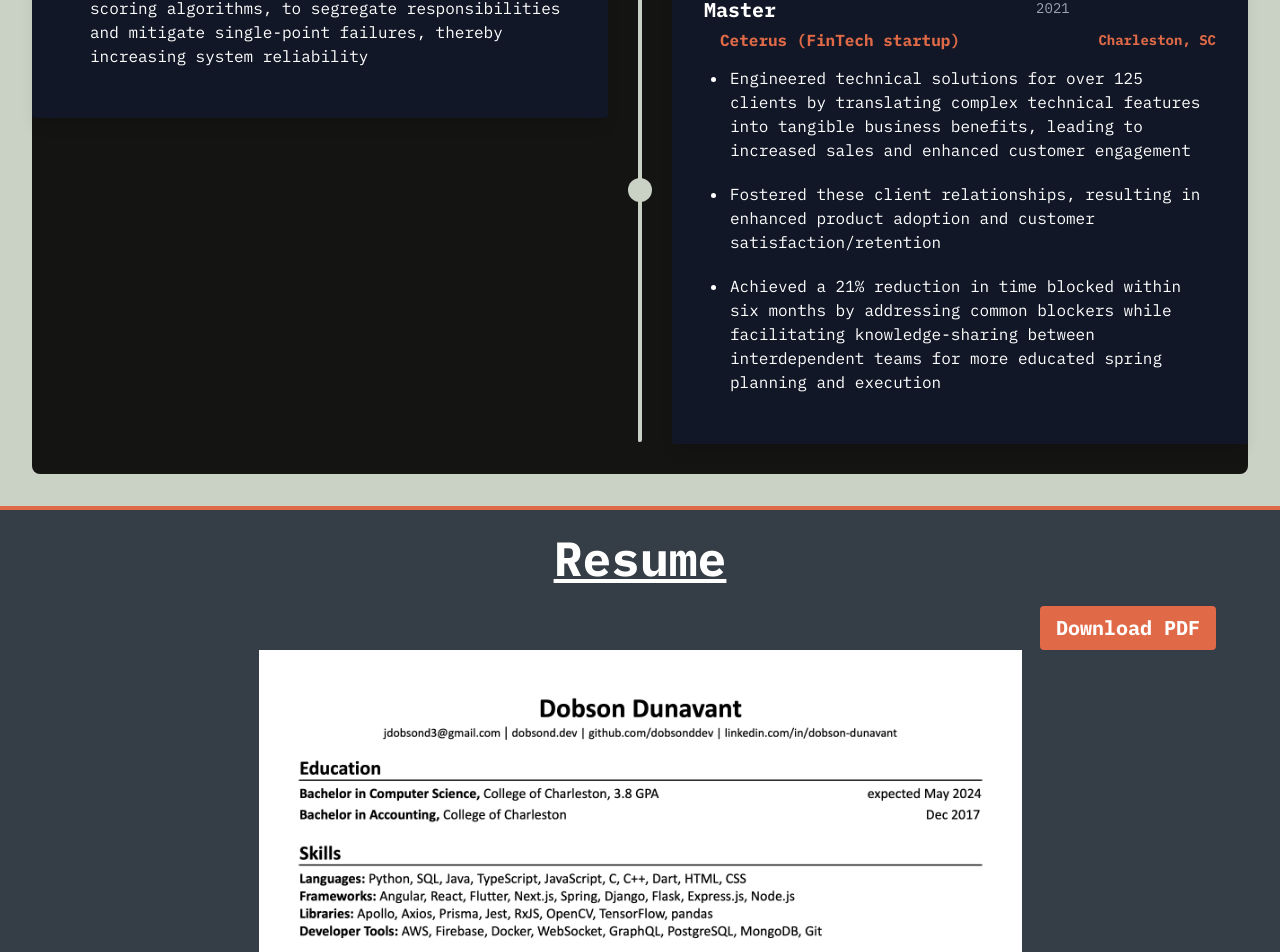
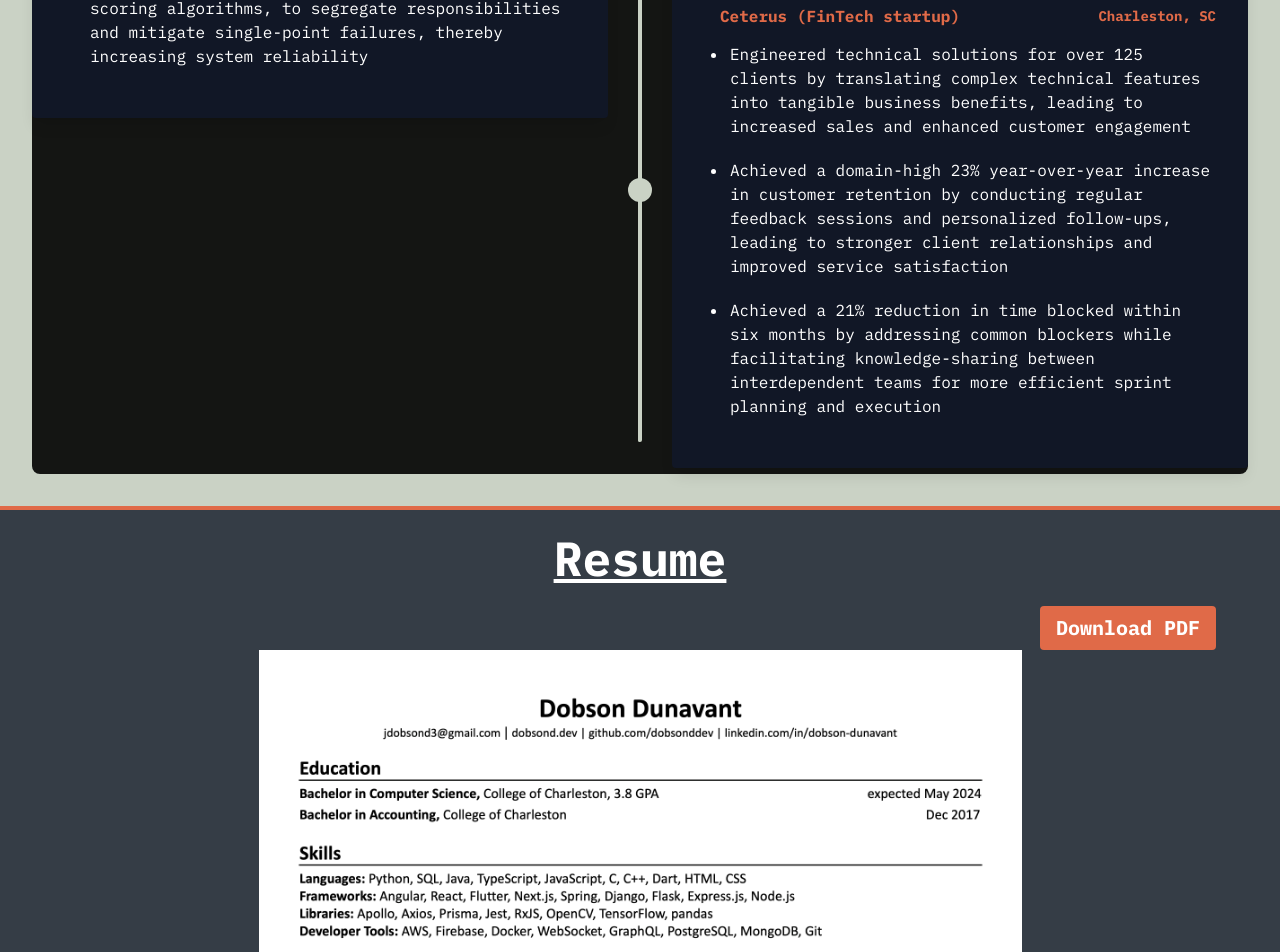
Before and after one commit to dobsonddev/dobsonddev-portfolio, a Next.js app: page / in a window 1280 px wide. Shown: the part 2526-3478 px from the top of the page. Built offline with nearby package versions, Linux system fonts and the light colour scheme.

Commit message:
Update ExperienceData.ts

```diff
--- a/src/components/Experience/ExperienceData.ts
+++ b/src/components/Experience/ExperienceData.ts
@@ -54,8 +54,8 @@ const experiences: Experience[] = [
         location: "Charleston, SC",
         details: [
             "Engineered technical solutions for over 125 clients by translating complex technical features into tangible business benefits, leading to increased sales and enhanced customer engagement",
-            "Fostered these client relationships, resulting in enhanced product adoption and customer satisfaction/retention\n",
-            "Achieved a 21% reduction in time blocked within six months by addressing common blockers while facilitating knowledge-sharing between interdependent teams for more educated spring planning and execution"
+            "Achieved a domain-high 23% year-over-year increase in customer retention by conducting regular feedback sessions and personalized follow-ups, leading to stronger client relationships and improved service satisfaction",
+            "Achieved a 21% reduction in time blocked within six months by addressing common blockers while facilitating knowledge-sharing between interdependent teams for more efficient sprint planning and execution"
         ],
         logo: '/ceteruslogo.png'
     }
```
